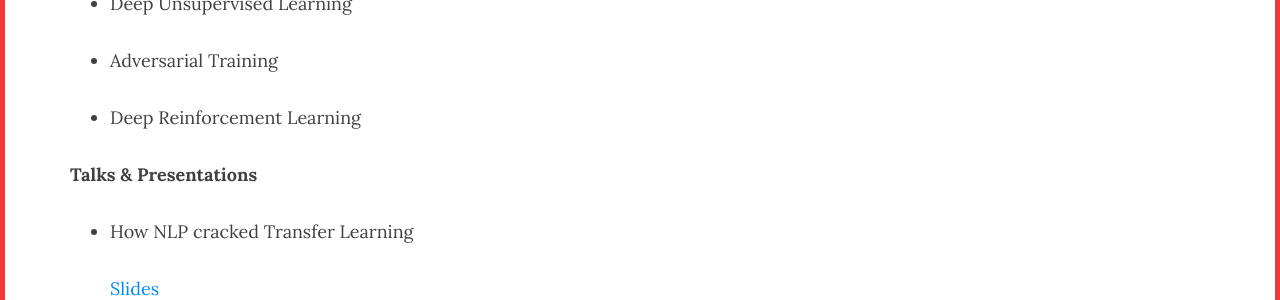
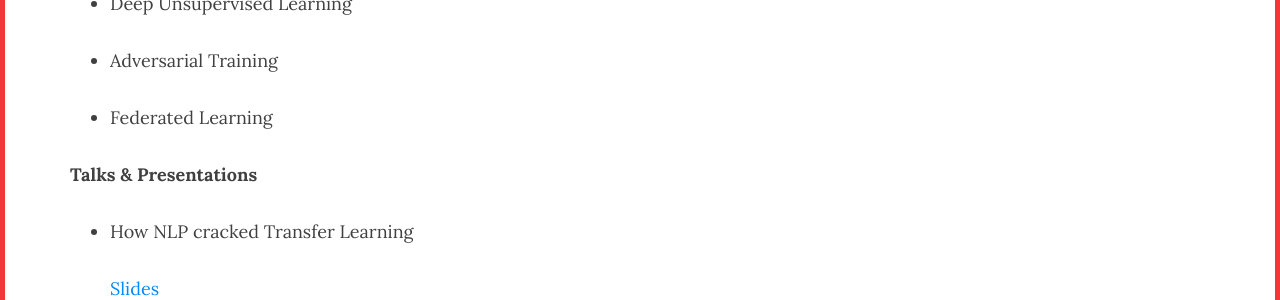
Before and after one commit to jidindinesh/jidindinesh.github.io, a Jekyll site: the page built from About.md, in a window 1280 px wide. Shown: the part 389-689 px from the top of the page. Built offline with Jekyll 4.4.1, drawn with Linux system fonts in a browser that asks for light colours; nearby versions of some CDN libraries; our own code applies the rules of GitHub Pages for plain Markdown files.

Commit message:
Update About.md

```diff
--- a/About.md
+++ b/About.md
@@ -14,7 +14,7 @@ Junior Undergrad at [CUSAT](https://cusat.ac.in/) pursuing CSE.
 
 * Adversarial Training
 
-* Deep Reinforcement Learning
+* Federated Learning
 
 **Talks & Presentations**
 
```
